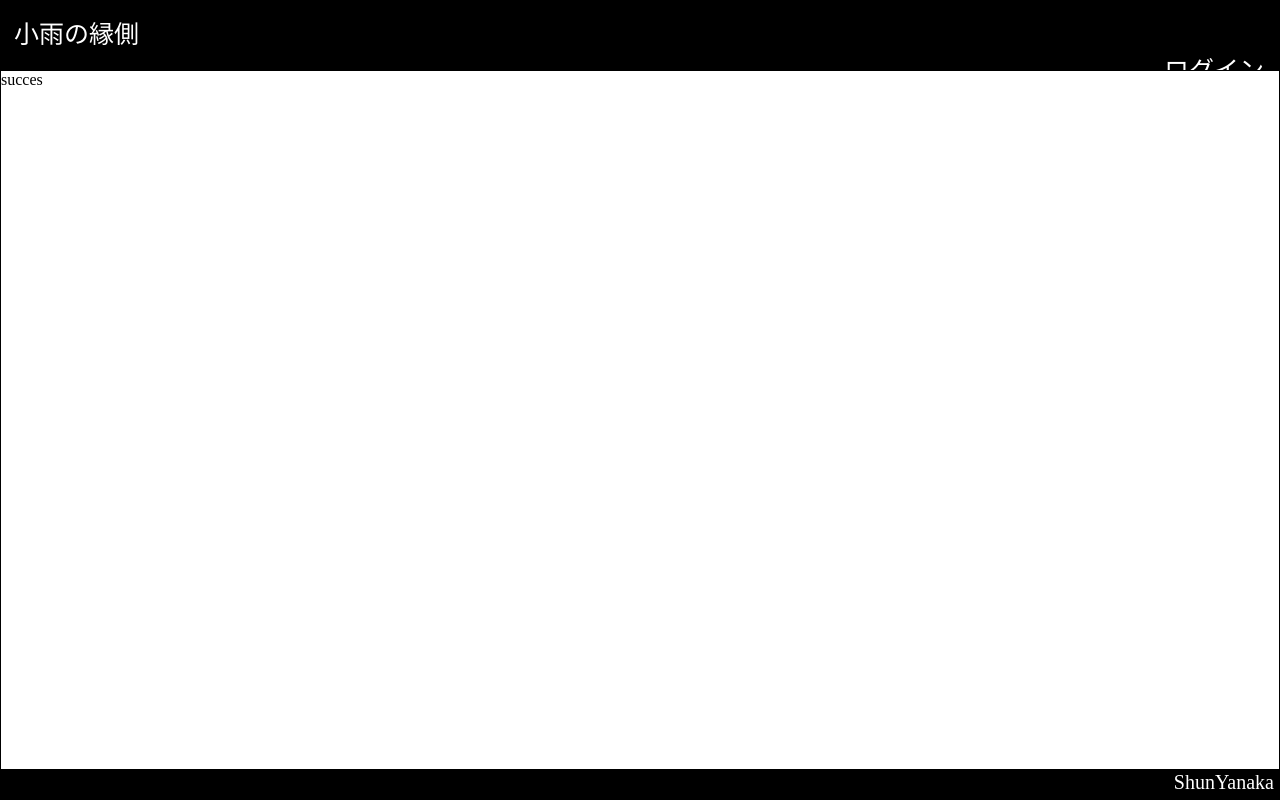
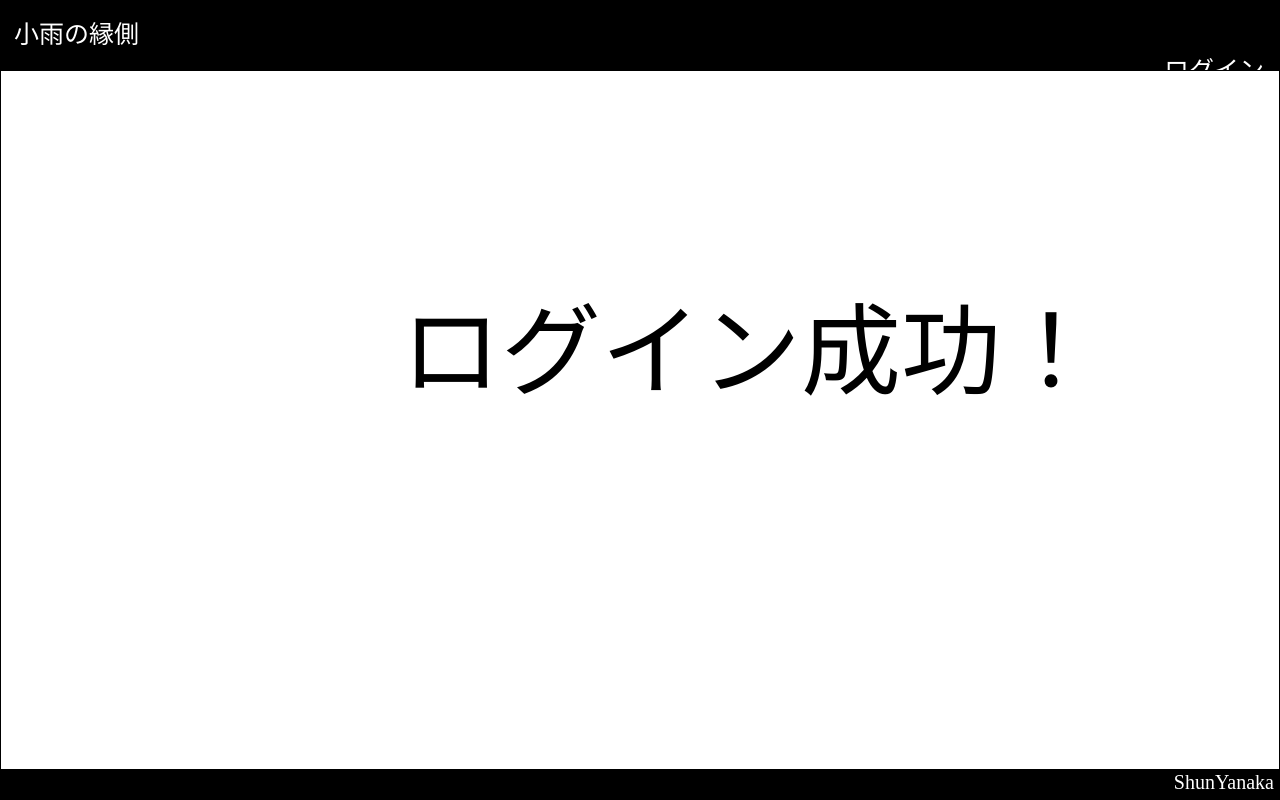
Before and after one commit to KosameNoEngawa/homepage, a plain HTML site: page succes.html in a window 1280 px wide. Drawn offline with Linux system fonts and the light colour scheme.

Commit message:
complete

```diff
--- a/succes.html
+++ b/succes.html
@@ -2,8 +2,14 @@
 <html lang="ja">
     <head>
         <meta charset="UTF-8" />
-        <title>小雨の縁側</title>
+        <title>ログイン成功</title>
         <link rel="stylesheet" href="style.css" />
+        <style type="text/css">
+            p.succes {
+                margin: 200px 0 0 400px;
+                font-size: 100px;
+            }
+        </style>
     </head>
     <body>
         <header>
@@ -13,7 +19,7 @@
             </div>
         </header>
         <main class="sucMain">
-            succes
+            <p class="succes">ログイン成功！</p>
         </main>
         <footer class="in-footer">
             <p class="indexP">ShunYanaka</p>
```
Also changed, not shown: script.js (+7 -1 lines), 1 other file.
